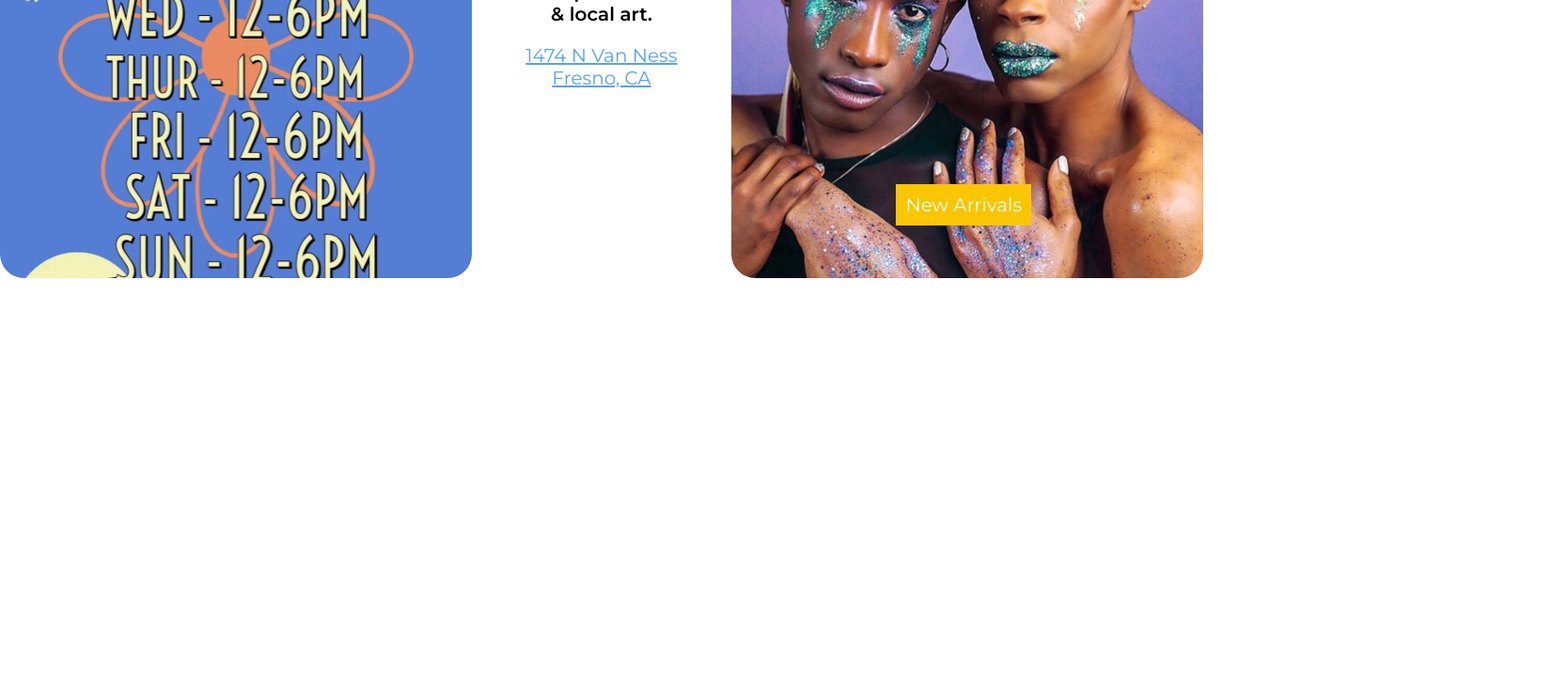
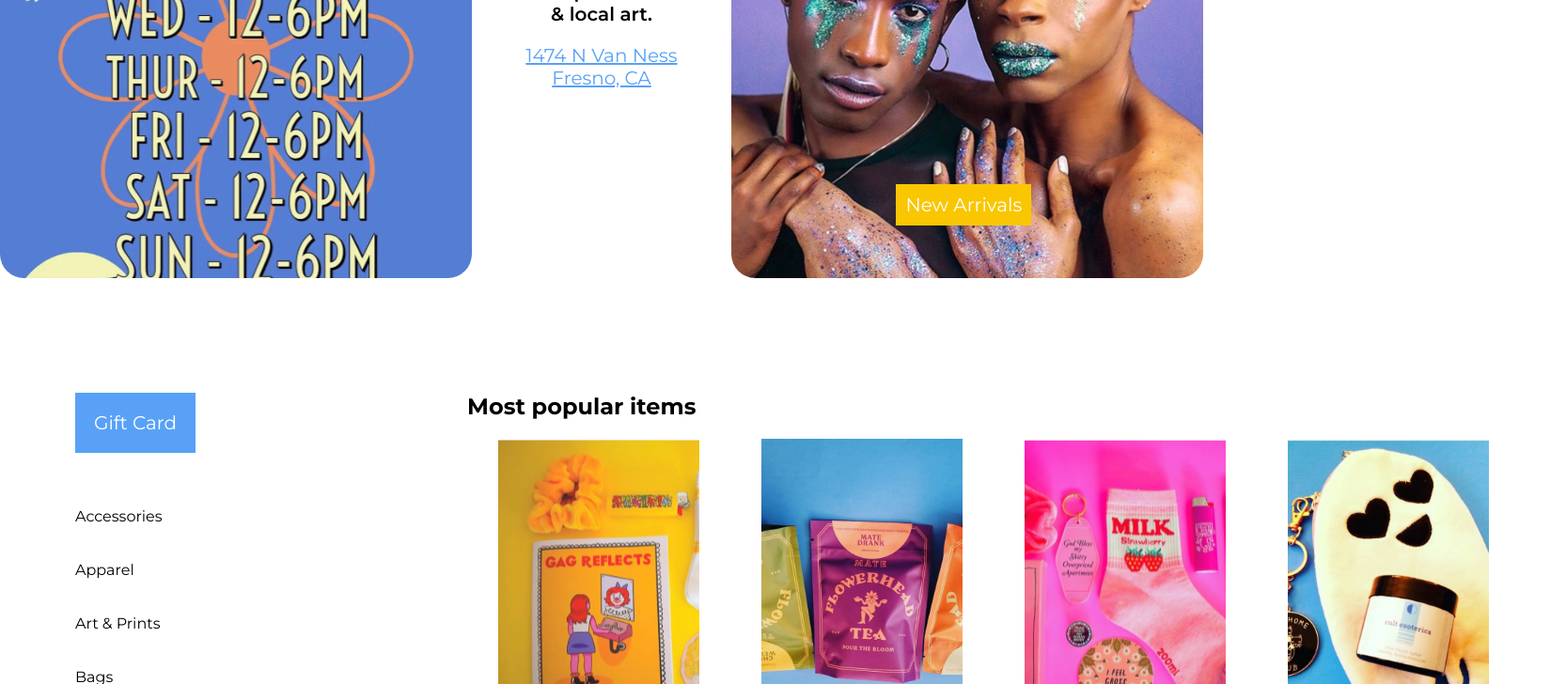
Before and after one commit to Aim4dabush/sour-milk, a React (Create React App) app: page / in a window 1280 px wide. Shown: the part 530-1258 px from the top of the page at 94% size, 1666 px wide, since content can reach past the window. Before the commit the page ends 826 px from the top, so only its background shows below. Built offline with nearby package versions, Linux system fonts and the light colour scheme.

Commit message:
added shop component

```diff
--- a/src/App.js
+++ b/src/App.js
@@ -4,6 +4,7 @@ import "./App.scss";
 import Advertisements from "./components/Advertisements/Advertisements";
 import Discount from "./components/Discount/Discount";
 import NavBar from "./components/NavBar/NavBar";
+import Shop from "./components/Shop/Shop";
 
 function App() {
   return (
@@ -11,6 +12,7 @@ function App() {
       <Discount />
       <NavBar />
       <Advertisements />
+      <Shop />
     </div>
   );
 }
--- a/src/components/Advertisements/Advertisements.js
+++ b/src/components/Advertisements/Advertisements.js
@@ -25,8 +25,7 @@ function Advertisements() {
       <div className="new-arrivals">
         <img
           src={
-            process.env.PUBLIC_URL +
-            "/images/local_artist/rainbow_glitter_eye_shadow.svg"
+            process.env.PUBLIC_URL + "/images/rainbow_glitter_eye_shadow.svg"
           }
           alt="rainbow glitter eye shadow"
         />
--- a/src/components/Advertisements/Advertisements.scss
+++ b/src/components/Advertisements/Advertisements.scss
@@ -4,7 +4,8 @@
   display: flex;
   height: 562px;
   justify-content: space-evenly;
-  position: absolute;
+  margin-bottom: 122px;
+  position: relative;
   width: 100%;
 
   .address {
--- a/src/components/NavBar/NavBar.scss
+++ b/src/components/NavBar/NavBar.scss
@@ -5,6 +5,7 @@
   display: flex;
   height: 196px;
   justify-content: space-evenly;
+  overflow: hidden;
 
   .left {
     display: flex;
@@ -72,11 +73,12 @@
     }
 
     .search-bar {
-      display: none;
+      display: flex;
       justify-content: end;
       position: absolute;
-      right: 150px;
+      right: -600px;
       top: 200%;
+      transition: 0.5s;
       width: 100%;
       z-index: 1;
 
@@ -108,7 +110,8 @@
     }
 
     .search-bar.toggle {
-      display: flex;
+      right: 150px;
+      transition: 0.5s;
     }
   }
 }
--- /dev/null
+++ b/src/components/Shop/Shop.js
@@ -0,0 +1,68 @@
+import React from "react";
+
+//styles
+import "./Shop.scss";
+
+//components
+import ShopCard from "./ShopCard/ShopCard";
+import SideBar from "./SideBar/SideBar";
+
+//data
+import { localArtists, newArrivals, popularItems } from "./ShopData/ShopData";
+
+function Shop() {
+  return (
+    <div className="shop">
+      <SideBar />
+      <div className="fast-four">
+        <div className="popular-items">
+          <h2>Most popular items</h2>
+          <div>
+            {popularItems.map((item) => {
+              return (
+                <ShopCard
+                  key={item.id}
+                  title={item.title}
+                  image={item.image}
+                  price={item.price}
+                />
+              );
+            })}
+          </div>
+        </div>
+        <div className="new-arrivals">
+          <h2>New Arrivals</h2>
+          <div>
+            {newArrivals.map((arrival) => {
+              return (
+                <ShopCard
+                  key={arrival.id}
+                  title={arrival.title}
+                  image={arrival.image}
+                  price={arrival.price}
+                />
+              );
+            })}
+          </div>
+        </div>
+        <div className="local-artist">
+          <h2>Local Artists</h2>
+          <div>
+            {localArtists.map((artist) => {
+              return (
+                <ShopCard
+                  key={artist.id}
+                  title={artist.title}
+                  image={artist.image}
+                  price={artist.price}
+                />
+              );
+            })}
+          </div>
+        </div>
+      </div>
+    </div>
+  );
+}
+
+export default Shop;
--- /dev/null
+++ b/src/components/Shop/Shop.scss
@@ -0,0 +1,43 @@
+@import "./src/SassVariables/SassVariables.scss";
+
+.shop {
+  display: flex;
+
+  .fast-four {
+    display: flex;
+    flex-direction: column;
+    left: 175px;
+    position: relative;
+    width: calc(100vw - 514px);
+
+    .popular-items {
+      div {
+        display: flex;
+      }
+
+      h2 {
+        margin-top: 0;
+      }
+    }
+
+    .new-arrivals {
+      div {
+        display: flex;
+      }
+
+      h2 {
+        margin-top: 0;
+      }
+    }
+
+    .local-artist {
+      div {
+        display: flex;
+      }
+
+      h2 {
+        margin-top: 0;
+      }
+    }
+  }
+}
--- /dev/null
+++ b/src/components/Shop/ShopCard/ShopCard.js
@@ -0,0 +1,16 @@
+import React from "react";
+
+//styles
+import "./ShopCard.scss";
+
+function ShopCard({ title, image, price }) {
+  return (
+    <div className="shop-card">
+      <img src={image} alt={title} />
+      <p>{title}</p>
+      <p>{price}</p>
+    </div>
+  );
+}
+
+export default ShopCard;
--- /dev/null
+++ b/src/components/Shop/ShopCard/ShopCard.scss
@@ -0,0 +1,18 @@
+@import "./src/SassVariables/SassVariables.scss";
+
+.shop-card {
+  display: flex;
+  flex-direction: column;
+  margin: 0 33px;
+
+  img {
+    height: 323px;
+    margin-bottom: 12px;
+    width: 214px;
+  }
+
+  p {
+    margin-bottom: 29px;
+    width: 214px;
+  }
+}
--- /dev/null
+++ b/src/components/Shop/ShopData/ShopData.js
@@ -0,0 +1,91 @@
+export const localArtists = [
+  {
+    id: "comic-tee",
+    title: "Comic Tee",
+    image: process.env.PUBLIC_URL + "/images/local_artist/comic_tee.svg",
+    price: "$32.00",
+  },
+  {
+    id: "sour-milk-crew-neck",
+    title: "Sour Milk Crew Neck",
+    image:
+      process.env.PUBLIC_URL + "/images/local_artist/sour_milk_crew_neck.svg",
+    price: "$37.00",
+  },
+  {
+    id: "hope-they-serve-tacos-in-hell-tee",
+    title: "Hope They Serve Tacos In Hell Tee",
+    image:
+      process.env.PUBLIC_URL +
+      "/images/local_artist/hope_they_serve_tacos_in_hell_tee.svg",
+    price: "$32.00",
+  },
+  {
+    id: "rainbow-glitter-eye-shadow",
+    title: "Rainbow Glitter Eye Shadow",
+    image:
+      process.env.PUBLIC_URL +
+      "/images/local_artist/rainbow_glitter_eye_shadow_square.svg",
+    price: "$42.00",
+  },
+];
+
+export const newArrivals = [
+  {
+    id: "sad-songs-sock",
+    title: "Sad Songs Sock",
+    image: process.env.PUBLIC_URL + "/images/new_arrivals/sad_songs_sock.svg",
+    price: "$19.00",
+  },
+  {
+    id: "milk-banana-socks",
+    title: "Milk Banana Socks",
+    image:
+      process.env.PUBLIC_URL + "/images/new_arrivals/milk_banana_socks.svg",
+    price: "$19.00",
+  },
+  {
+    id: "coping-skills",
+    title: "Coping Skills",
+    image: process.env.PUBLIC_URL + "/images/new_arrivals/coping_skills.svg",
+    price: "$23.00",
+  },
+  {
+    id: "guitar-basics",
+    title: "Guitar Basics",
+    image: process.env.PUBLIC_URL + "/images/new_arrivals/guitar_basics.svg",
+    price: "$11.00",
+  },
+];
+
+export const popularItems = [
+  {
+    id: "gag-reflects-comic",
+    title: "Gag Reflects Comic",
+    image:
+      process.env.PUBLIC_URL + "/images/popular_items/gag_reflects_comic.svg",
+    price: "$17.00",
+  },
+  {
+    id: "flower-head-tea",
+    title: "Flower Head Tea",
+    image: process.env.PUBLIC_URL + "/images/popular_items/flower_head_tea.svg",
+    price: "$25.00",
+  },
+  {
+    id: "strawberry-milk-socks",
+    title: "Strawberry Milk Socks",
+    image:
+      process.env.PUBLIC_URL +
+      "/images/popular_items/strawberry_milk_socks.svg",
+    price: "$19.00",
+  },
+  {
+    id: "cult-esoterica-candle",
+    title: "Cult Esoterica Candle",
+    image:
+      process.env.PUBLIC_URL +
+      "/images/popular_items/cult_esoterica_candle.svg",
+    price: "$32.00",
+  },
+];
--- /dev/null
+++ b/src/components/Shop/SideBar/SideBar.js
@@ -0,0 +1,46 @@
+import React from "react";
+
+//styles
+import "./SideBar.scss";
+
+function SideBar() {
+  return (
+    <div className="side-bar">
+      <button type="button">Gift Card</button>
+      <ul>
+        <li>
+          <a href="#">Accessories</a>
+        </li>
+        <li>
+          <a href="#">Apparel</a>
+        </li>
+        <li>
+          <a href="#">Art & Prints</a>
+        </li>
+        <li>
+          <a href="#">Bags</a>
+        </li>
+        <li>
+          <a href="#">Books & Zines</a>
+        </li>
+        <li>
+          <a href="#">Hair</a>
+        </li>
+        <li>
+          <a href="#">Patches</a>
+        </li>
+        <li>
+          <a href="#">Pins</a>
+        </li>
+        <li>
+          <a href="#">Stationary</a>
+        </li>
+        <li>
+          <a href="#">Misc.</a>
+        </li>
+      </ul>
+    </div>
+  );
+}
+
+export default SideBar;
--- /dev/null
+++ b/src/components/Shop/SideBar/SideBar.scss
@@ -0,0 +1,39 @@
+@import "./src/SassVariables/SassVariables.scss";
+
+.side-bar {
+  margin-left: 80px;
+  margin-right: 89px;
+  width: 153px;
+
+  button {
+    border: none;
+    background: $blue;
+    color: $white;
+    font-family: $fontFamily;
+    font-size: 20px;
+    padding: 20px;
+
+    &:hover {
+      background: $yellow;
+      cursor: pointer;
+    }
+  }
+
+  ul {
+    list-style: none;
+    margin-top: 58px;
+    padding: 0;
+
+    li {
+      margin-bottom: 38px;
+
+      a {
+        text-decoration: none;
+
+        &:hover {
+          text-decoration: underline;
+        }
+      }
+    }
+  }
+}
```
Also changed, not shown: public/images/local_artist/rainbow_glitter_eye_shadow_square.svg (added), public/images/rainbow_glitter_eye_shadow.svg (renamed from public/images/local_artist/rainbow_glitter_eye_shadow.svg).
